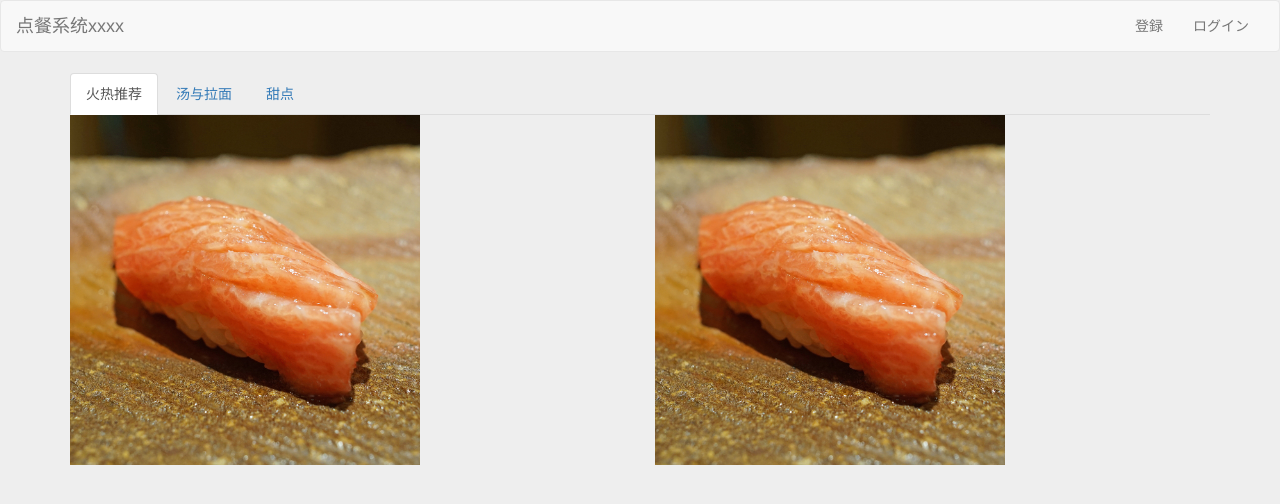
After one commit to xiaopihang/order, a CodeIgniter app: page /database/index.php/menu/display in a window 1280 px wide. The commit adds this page. Shown: the top 504 px of the page. Run offline with CodeIgniter, Linux system fonts and the light colour scheme; some libraries are stand-ins or nearby versions.

Commit message:
tab追加する

```diff
--- /dev/null
+++ b/application/controllers/Menu.php
@@ -0,0 +1,10 @@
+<?php
+defined('BASEPATH') OR exit('No direct script access allowed');
+
+class Menu extends BaseController
+{
+    public function display()
+    {
+        $this->view('menu/display');
+    }
+}
--- a/application/controllers/User.php
+++ b/application/controllers/User.php
@@ -9,7 +9,7 @@ defined('BASEPATH') OR exit('No direct script access allowed');
 class User extends BaseController
 {
 
-    const REDIRCT_URL = 'welcome/order_list';
+    const REDIRCT_URL = 'menu/display';
 
 	/**
 	 * __construct function.
--- /dev/null
+++ b/application/views/menu/display.php
@@ -0,0 +1,40 @@
+<?php defined('BASEPATH') OR exit('No direct script access allowed'); ?>
+<div class="container">
+    <ul class="nav nav-tabs">
+        <li role="presentation" class="active"><a href="#tabtest1" data-toggle="tab">火热推荐</a></li>
+        <li role="presentation"><a href="#tabtest2" data-toggle="tab">汤与拉面</a></li>
+        <li role="presentation"><a href="#tabtest3" data-toggle="tab">甜点</a></li>
+    </ul>
+
+    <!-- タブのコンテンツ部分 -->
+    <div class="tab-content">
+        <div class="tab-pane active" id="tabtest1">
+            <div class="row">
+                <div class="col-sm-6 col-md-6">
+                    <img src="<?= base_url('assets/images/sushi_1.jpg');?>" width='350px' height='350px' />
+                </div>
+                <div class="col-sm-6 col-md-6">
+                    <img src="<?= base_url('assets/images/sushi_1.jpg');?>" width='350px' height='350px' />
+                </div>
+            </div>
+        </div>
+        <div class="tab-pane" id="tabtest2">
+            <div class="row">
+                <div class="col-sm-6 col-md-6">
+                    <img src="<?= base_url('assets/images/sushi_2.jpg');?>" width='350px' height='350px' />
+                </div>
+                <div class="col-sm-6 col-md-6">
+                    <img src="<?= base_url('assets/images/sushi_2.jpg');?>" width='350px' height='350px' />
+                </div>
+            </div></div>
+        <div class="tab-pane" id="tabtest3">
+            <div class="row">
+                <div class="col-sm-6 col-md-6">
+                    <img src="<?= base_url('assets/images/sushi_3.jpg');?>" width='350px' height='350px' />
+                </div>
+                <div class="col-sm-6 col-md-6">
+                    <img src="<?= base_url('assets/images/sushi_3.jpg');?>" width='350px' height='350px' />
+                </div>
+            </div></div>
+    </div>
+</div><!-- .container -->
--- a/assets/css/signin.css
+++ b/assets/css/signin.css
@@ -54,3 +54,9 @@ body {
 {
     top :0px
 }
+
+@media (max-width: 768px) {
+    .col-md-6 {
+        margin-top:20px;
+    }
+}
```
